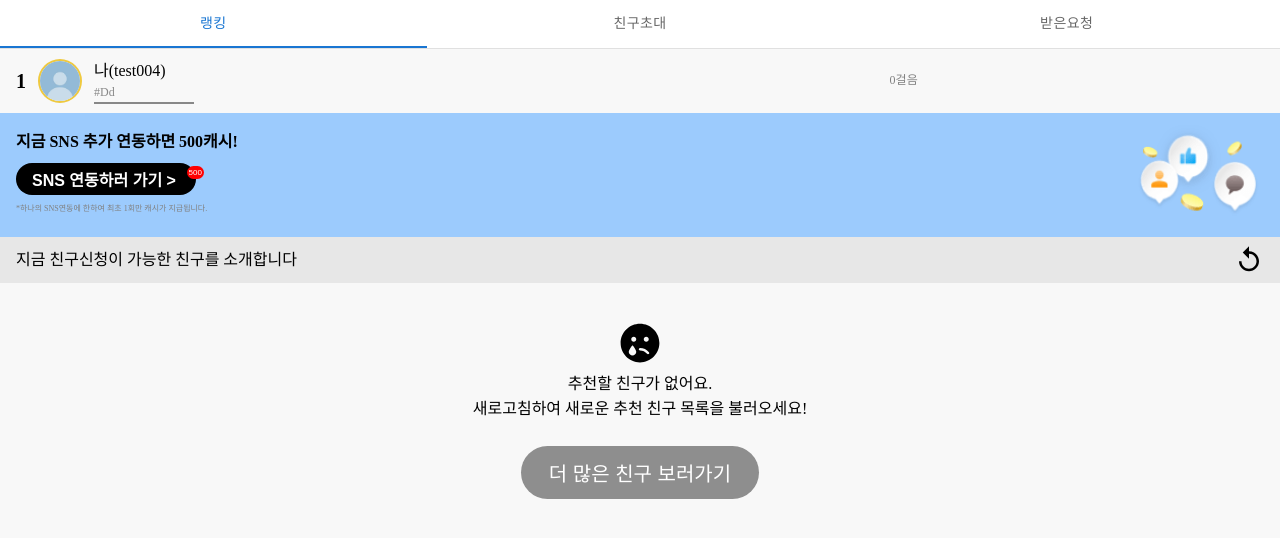
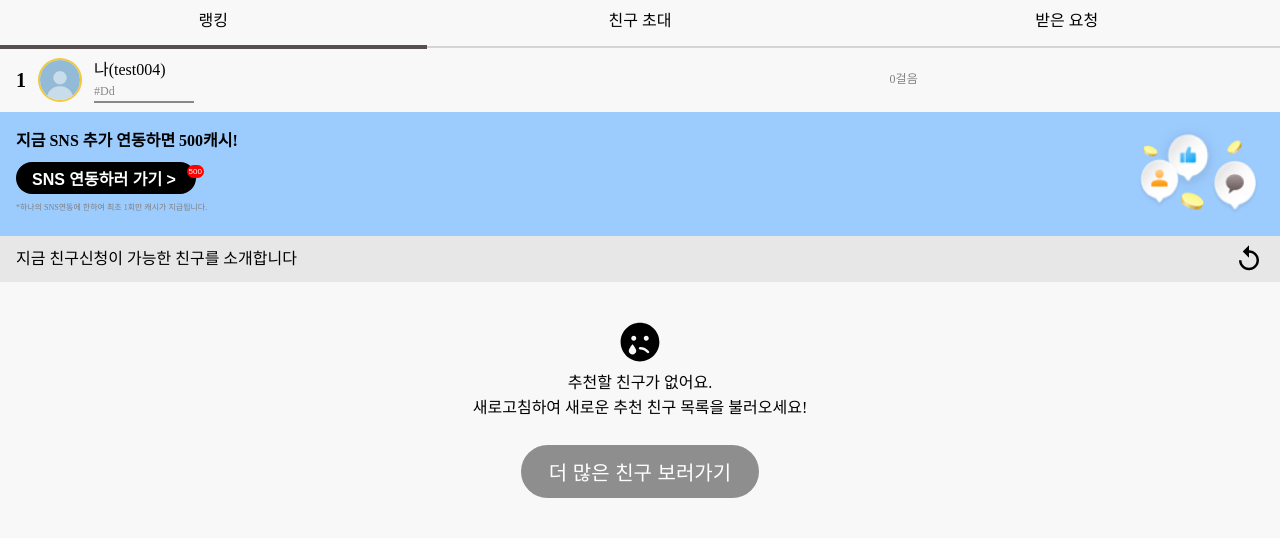
Before and after one commit to Frontend-geonu/onboarding, a Next.js app: page / in a window 1280 px wide. Shown: the top 538 px of the page. Built offline with nearby package versions, Linux system fonts and the light colour scheme.

Commit message:
feat(animation) : tapbar 구현 및 페이지 mount 시 애니메이션 추가

```diff
--- /dev/null
+++ b/src/app.components/tabBar/index.tsx
@@ -0,0 +1,35 @@
+import { useState } from 'react';
+import * as S from './style';
+import { IFOption } from './type/TOption';
+
+interface IFProps {
+  options: IFOption[];
+  checkedOption: number;
+  handleChangeCheckedOption: (newValue: number) => void;
+}
+
+const TabBar = ({
+  options,
+  checkedOption,
+  handleChangeCheckedOption,
+}: IFProps) => {
+  return (
+    <S.Wrapper>
+      {options.map((option, idx) => (
+        <>
+          <S.RadioInput
+            type="radio"
+            name="tab"
+            id={option.value}
+            onClick={() => handleChangeCheckedOption(option.id)}
+            defaultChecked
+          />
+          <S.Tab htmlFor={option.value}>{option.value}</S.Tab>
+        </>
+      ))}
+
+      <S.Selected num={checkedOption}></S.Selected>
+    </S.Wrapper>
+  );
+};
+export default TabBar;
--- /dev/null
+++ b/src/app.components/tabBar/style.ts
@@ -0,0 +1,30 @@
+import styled from 'styled-components';
+
+export const Wrapper = styled.div`
+  height: 48px;
+  display: flex;
+`;
+
+export const Selected = styled.span<{ num: number }>`
+  position: absolute;
+
+  border-bottom: 4px solid #594d4d;
+
+  top: 45px;
+  width: calc(100vw / 3);
+  transition: transform 0.2s ease-in-out;
+  transform: translateX(calc(100vw / 3 * ${(props) => props.num}));
+`;
+
+export const Tab = styled.label`
+  width: 100%;
+  padding: 8px;
+
+  text-align: center;
+
+  border-bottom: 2px solid #d4d4d4;
+`;
+
+export const RadioInput = styled.input`
+  display: none;
+`;
--- /dev/null
+++ b/src/app.components/tabBar/type/TOption.ts
@@ -0,0 +1,4 @@
+export interface IFOption {
+  id: number; // NOTE : id는 0부터 채워넣어주어야 한다.
+  value: string;
+}
--- /dev/null
+++ b/src/app.styled/slide.ts
@@ -0,0 +1,12 @@
+import { keyframes } from 'styled-components';
+
+export const slide = keyframes`
+    from {
+      transform: translateX(100%);
+
+    }
+
+    to {
+      transform: translateX(0%);
+    }
+`;
--- a/src/pages/index.tsx
+++ b/src/pages/index.tsx
@@ -1,16 +1,36 @@
 import Head from 'next/head';
-import { Inter } from 'next/font/google';
-import { Box, Tab, Tabs } from '@mui/material';
-import { useState } from 'react';
+import { useEffect, useState } from 'react';
 import Invite from '@/app.feature/invite/screen';
 import Ranking from '@/app.feature/ranking/screen';
 import Request from '@/app.feature/request/screen';
+import TabBar from '@/app.components/tabBar';
+import styled from 'styled-components';
+import { slide } from '@/app.styled/slide';
+
+const options = [
+  {
+    id: 0,
+    value: '랭킹',
+  },
+  {
+    id: 1,
+    value: '친구 초대',
+  },
+  {
+    id: 2,
+    value: '받은 요청',
+  },
+];
+
+const SlideAnimation = styled.div`
+  animation: ${slide} 0.2s ease forwards;
+`;
 
 const Home: React.FC = () => {
-  const [value, setValue] = useState('ranking');
+  const [checkedOption, setCheckedOption] = useState(options[0].id);
 
-  const handleChange = (event: React.SyntheticEvent, newValue: string) => {
-    setValue(newValue);
+  const handleChangeCheckedOption = (newValue: number) => {
+    setCheckedOption(newValue);
   };
 
   return (
@@ -22,27 +42,26 @@ const Home: React.FC = () => {
         <link rel="icon" href="/favicon.ico" />
       </Head>
       <main>
-        <Box sx={{ width: '100%' }}>
-          <Box
-            sx={{ borderBottom: 1, borderColor: 'divider', bgcolor: '#FFFFFF' }}
-          >
-            <Tabs
-              value={value}
-              onChange={handleChange}
-              aria-label="basic tabs example"
-              variant="fullWidth"
-              textColor="primary"
-              indicatorColor="primary"
-            >
-              <Tab label="랭킹" value="ranking" />
-              <Tab label="친구초대" value="invite" />
-              <Tab label="받은요청" value="request" />
-            </Tabs>
-          </Box>
-        </Box>
-        {value === 'ranking' && <Ranking />}
-        {value === 'invite' && <Invite />}
-        {value === 'request' && <Request />}
+        <TabBar
+          options={options}
+          checkedOption={checkedOption}
+          handleChangeCheckedOption={handleChangeCheckedOption}
+        />
+        {checkedOption === 0 && (
+          <SlideAnimation>
+            <Ranking />
+          </SlideAnimation>
+        )}
+        {checkedOption === 1 && (
+          <SlideAnimation>
+            <Invite />
+          </SlideAnimation>
+        )}
+        {checkedOption === 2 && (
+          <SlideAnimation>
+            <Request />
+          </SlideAnimation>
+        )}
       </main>
     </>
   );
```
Also changed, not shown: src/pages/tapbar.tsx (added, +35 -0 lines).
